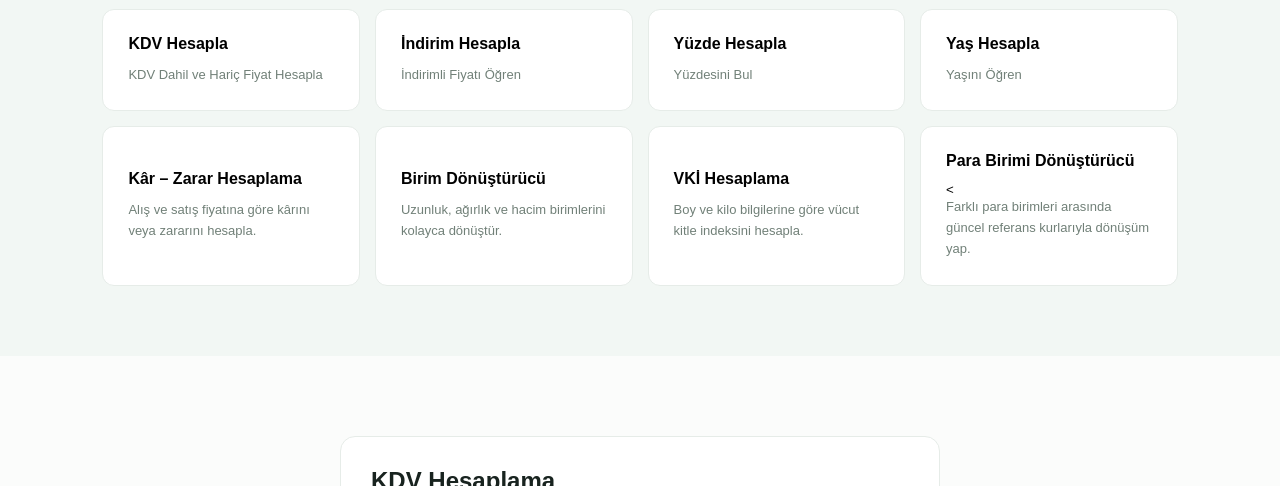
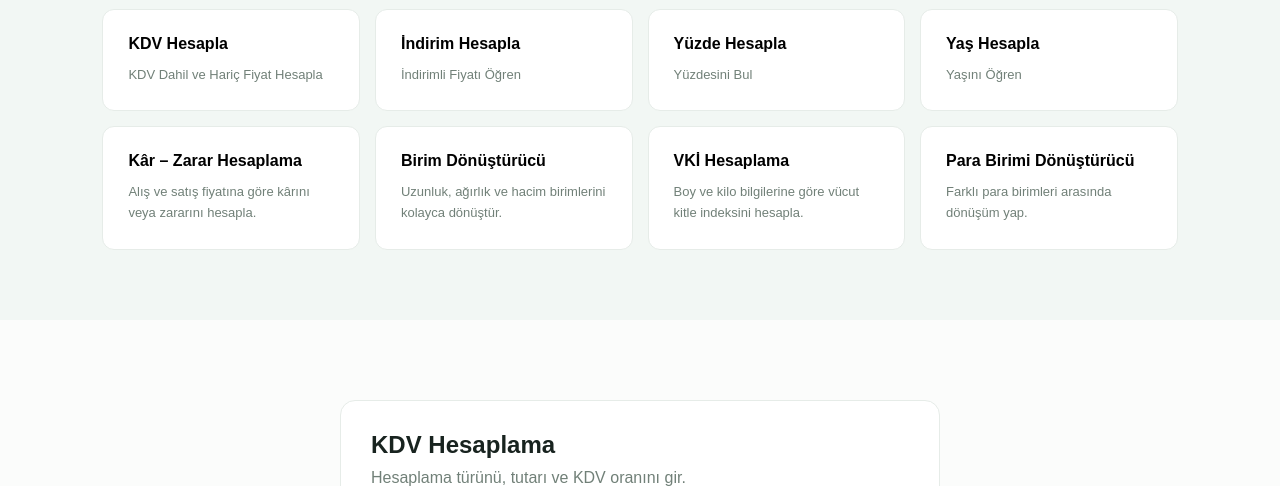
Before and after one commit to gkytr/hesaplaa, a plain HTML site: page index.html in a window 1280 px wide. Shown: the part 753-1239 px from the top of the page. Drawn offline with Linux system fonts and the light colour scheme.

Commit message:
Update index.html

```diff
--- a/index.html
+++ b/index.html
@@ -97,7 +97,7 @@
 
                 <button class="arac-kart" data-tool="currency">
                     <h3>Para Birimi Dönüştürücü</h3>
-    <               <p>Farklı para birimleri arasında güncel referans kurlarıyla dönüşüm yap.</p>
+                    <p>Farklı para birimleri arasında dönüşüm yap.</p>
                 </button>
             </div>
         </section>
```
